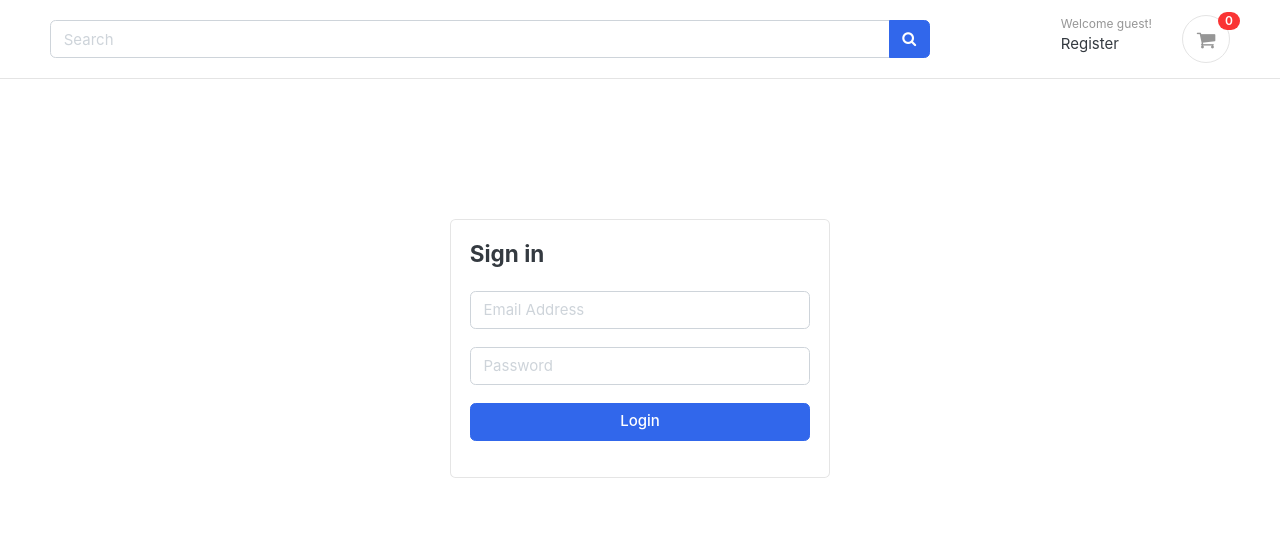
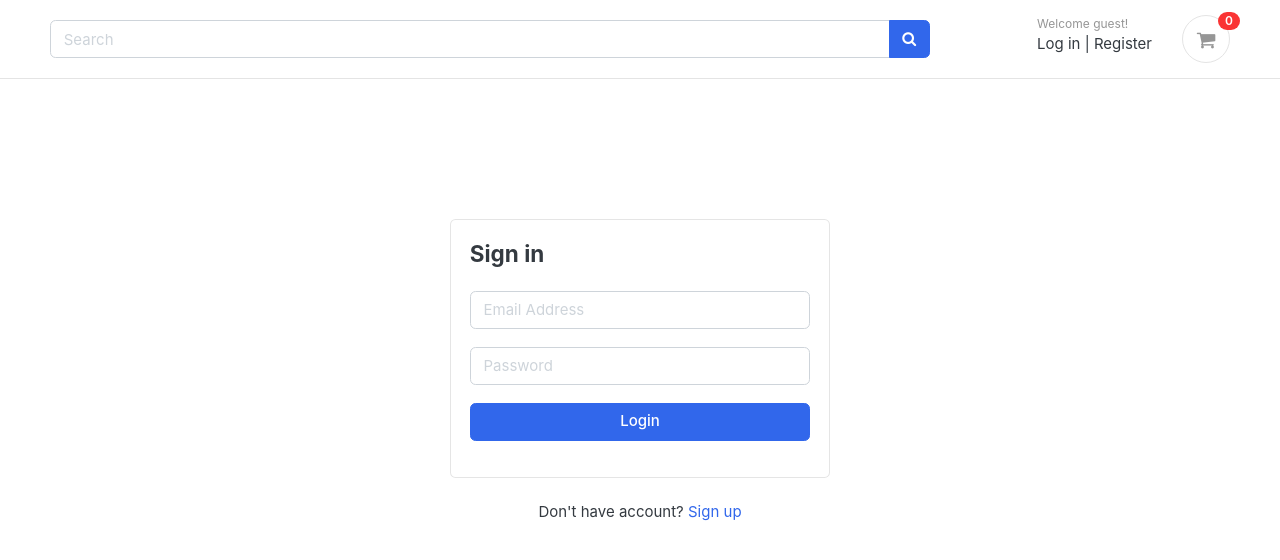
Before and after one commit to dustinphamrepos/BestChoice, a Django app: page /accounts/login/ in a window 1280 px wide. Shown: the top 560 px of the page. Run offline with Django 4.2, Linux system fonts and the light colour scheme; data that the repository does not hold is empty; some libraries are stand-ins or nearby versions; some web fonts are replaced.

Commit message:
#15: Update login page

```diff
--- a/templates/accounts/login.html
+++ b/templates/accounts/login.html
@@ -23,6 +23,7 @@
             </form>
         </div>
     </div>
+    <p class="text-center mt-4">Don't have account? <a href="{% url 'register' %}">Sign up</a></p>
     <br><br>
 </section>
 {% endblock %}
--- a/templates/accounts/register.html
+++ b/templates/accounts/register.html
@@ -48,6 +48,7 @@
             </form>
         </article>
     </div>
+    <p class="text-center mt-4">Have an account? <a href="{% url 'login' %}">Log In</a></p>
     <br><br>
 </section>
 {% endblock %}
--- a/templates/includes/navbar.html
+++ b/templates/includes/navbar.html
@@ -21,6 +21,7 @@
                         <div class="widget-header">
                             <small class="title text-muted">Welcome guest!</small>
                             <div>
+                                <a href="{% url 'login' %}">Log in</a> <span class="dark-transp"> | </span>
                                 <a href="{% url 'register' %}"> Register</a>
                             </div>
                         </div>
```
